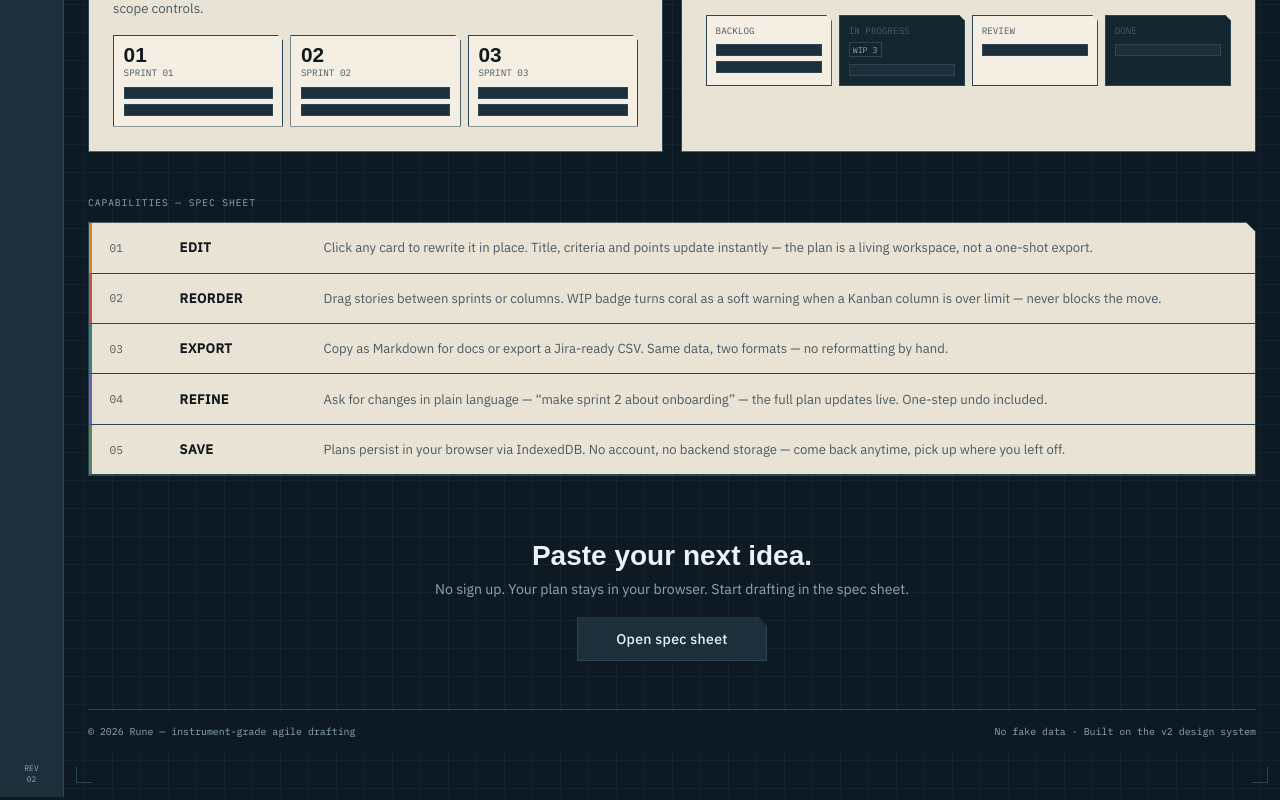
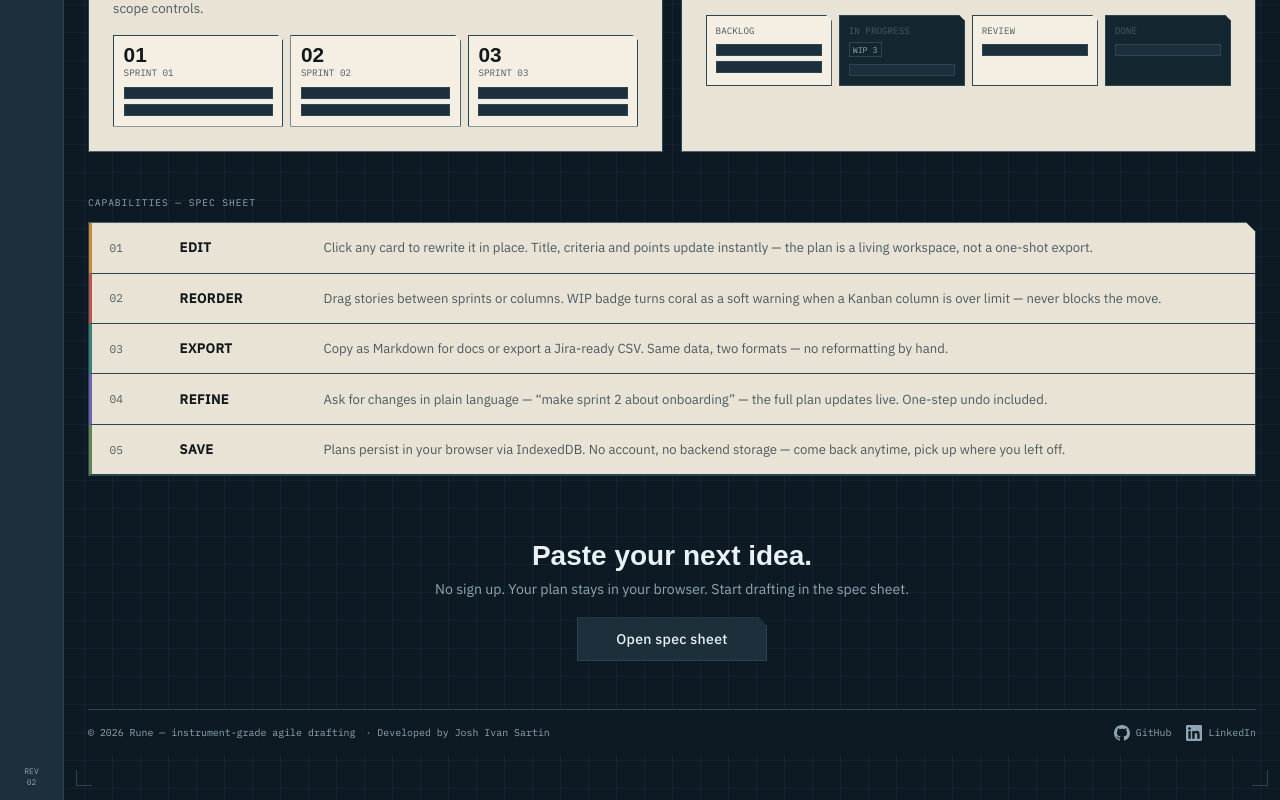
Before and after one commit to zoulevanz23/rune, a React (Vite) app in the folder client/: page / in a window 1280 px wide. Shown: the part 1788-2588 px from the top of the page. Built offline with nearby package versions, Linux system fonts and the light colour scheme; no server answers.

Commit message:
Add GitHub and LinkedIn icons with links to footer, credit developer Josh Ivan Sartin

```diff
--- a/client/src/pages/LandingPage.tsx
+++ b/client/src/pages/LandingPage.tsx
@@ -182,9 +182,25 @@
         <Button variant="primary" onClick={()=>navigate('/new')} style={{ padding:'0.85em 1.6em', fontSize:'0.88rem', minWidth:190 }}>Open spec sheet</Button>
       </div>
 
-      <div style={{ borderTop:'1px solid var(--grid-line)', padding:'0.9rem 0', display:'flex', justifyContent:'space-between', flexWrap:'wrap', gap:10, background:'var(--canvas)' }}>
-        <span style={{ fontFamily:"'IBM Plex Mono', monospace", fontSize:'0.62rem', color:'var(--fog)' }}>© {new Date().getFullYear()} Rune — instrument-grade agile drafting</span>
-        <span style={{ fontFamily:"'IBM Plex Mono', monospace", fontSize:'0.62rem', color:'var(--fog)' }}>No fake data · Built on the v2 design system</span>
+      <div style={{ borderTop:'1px solid var(--grid-line)', padding:'0.9rem 0', display:'flex', justifyContent:'space-between', alignItems:'center', flexWrap:'wrap', gap:10, background:'var(--canvas)' }}>
+        <div style={{ display:'flex', alignItems:'center', gap:10, flexWrap:'wrap' }}>
+          <span style={{ fontFamily:"'IBM Plex Mono', monospace", fontSize:'0.62rem', color:'var(--fog)' }}>© {new Date().getFullYear()} Rune — instrument-grade agile drafting</span>
+          <span style={{ fontFamily:"'IBM Plex Mono', monospace", fontSize:'0.62rem', color:'var(--fog)' }}>· Developed by Josh Ivan Sartin</span>
+        </div>
+        <div style={{ display:'flex', alignItems:'center', gap:15 }}>
+          <a href="https://github.com/zoulevanz23" target="_blank" rel="noopener noreferrer" style={{ display:'flex', alignItems:'center', gap:6, textDecoration:'none', color:'var(--fog)', fontFamily:"'IBM Plex Mono', monospace", fontSize:'0.62rem' }}>
+            <svg width="16" height="16" viewBox="0 0 24 24" fill="currentColor">
+              <path d="M12 0c-6.626 0-12 5.373-12 12 0 5.302 3.438 9.8 8.207 11.387.599.111.793-.261.793-.577v-2.234c-3.338.726-4.033-1.416-4.033-1.416-.546-1.387-1.333-1.756-1.333-1.756-1.089-.745.083-.729.083-.729 1.205.084 1.839 1.237 1.839 1.237 1.07 1.834 2.807 1.304 3.492.997.107-.775.418-1.305.762-1.604-2.665-.305-5.467-1.334-5.467-5.931 0-1.311.469-2.381 1.236-3.221-.124-.303-.535-1.524.117-3.176 0 0 1.008-.322 3.301 1.23.957-.266 1.983-.399 3.003-.404 1.02.005 2.047.138 3.006.404 2.291-1.552 3.297-1.23 3.297-1.23.653 1.653.242 2.874.118 3.176.77.84 1.235 1.911 1.235 3.221 0 4.609-2.807 5.624-5.479 5.921.43.372.823 1.102.823 2.222v3.293c0 .319.192.694.801.576 4.765-1.589 8.199-6.086 8.199-11.386 0-6.627-5.373-12-12-12z"/>
+            </svg>
+            GitHub
+          </a>
+          <a href="https://www.linkedin.com/in/josh-ivan-sartin-312287376/" target="_blank" rel="noopener noreferrer" style={{ display:'flex', alignItems:'center', gap:6, textDecoration:'none', color:'var(--fog)', fontFamily:"'IBM Plex Mono', monospace", fontSize:'0.62rem' }}>
+            <svg width="16" height="16" viewBox="0 0 24 24" fill="currentColor">
+              <path d="M20.447 20.452h-3.554v-5.569c0-1.328-.027-3.037-1.852-3.037-1.853 0-2.136 1.445-2.136 2.939v5.667H9.351V9h3.414v1.561h.046c.477-.9 1.637-1.85 3.37-1.85 3.601 0 4.267 2.37 4.267 5.455v6.286zM5.337 7.433c-1.144 0-2.063-.926-2.063-2.065 0-1.138.92-2.063 2.063-2.063 1.14 0 2.064.925 2.064 2.063 0 1.139-.925 2.065-2.064 2.065zm1.782 13.019H3.555V9h3.564v11.452zM22.225 0H1.771C.792 0 0 .774 0 1.729v20.542C0 23.227.792 24 1.771 24h20.451C23.2 24 24 23.227 24 22.271V1.729C24 .774 23.2 0 22.222 0h.003z"/>
+            </svg>
+            LinkedIn
+          </a>
+        </div>
       </div>
     </div>
   )
```
